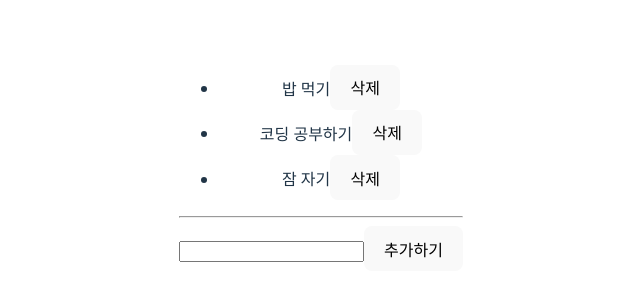
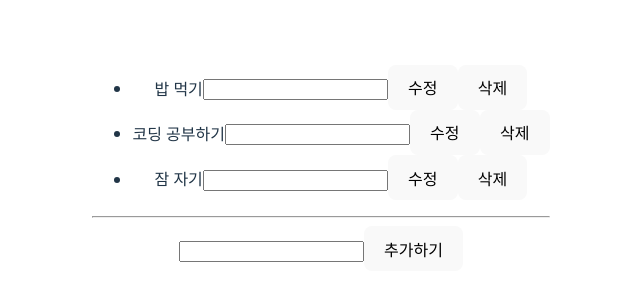
Before and after one commit to miloupark/OZ-ReactLog, a React (Vite) app: page / in a window 1280 px wide. Shown: the part 240-540 px from the top of the page, without its empty margins (319-959 px from the left). Built offline with nearby package versions, Linux system fonts and the light colour scheme.

Commit message:
feat(todo): add edit functionality to Todo component

```diff
--- a/src/App.jsx
+++ b/src/App.jsx
@@ -52,9 +52,26 @@ function TodoList({ todoList, setTodoList }) {
 }
 
 function Todo({ todo, setTodoList }) {
+  const [inputValue, setInputValue] = useState("");
+
   return (
     <li>
       {todo.content}
+      <input
+        value={inputValue}
+        onChange={(event) => {
+          setInputValue(event.target.value);
+        }}
+      />
+      <button
+        onClick={() => {
+          setTodoList((prev) =>
+            prev.map((el) => (el.id === todo.id ? { ...el, content: inputValue } : el))
+          );
+        }}
+      >
+        수정
+      </button>
       <button
         onClick={() => {
           setTodoList((prev) => {
```
